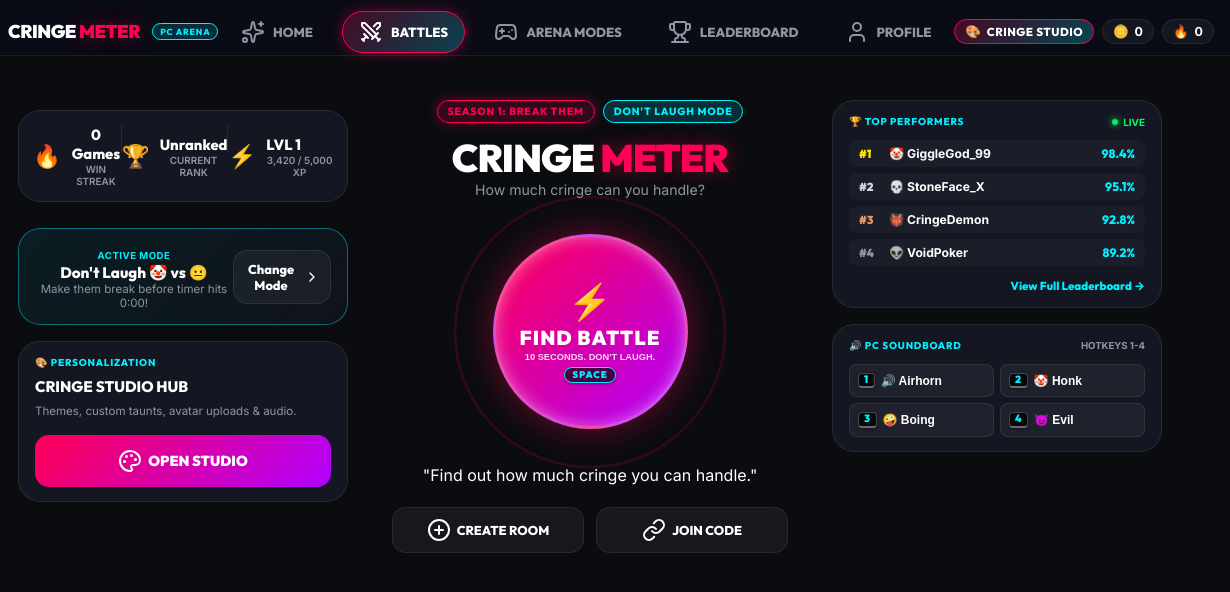
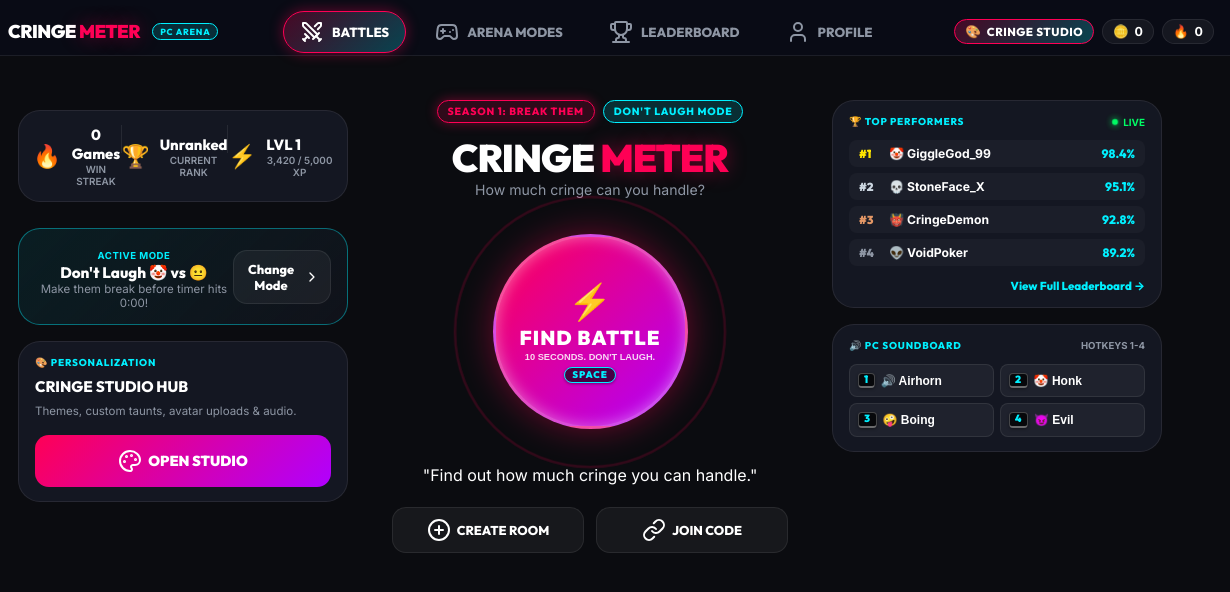
Before and after one commit to corn-ai67/cringe-meter, a website: page index.html in a window 1280 px wide. Both pictures are taken after a click on the button "CRINGE BATTLES →". Shown: the full height of the page, 50-1280 px from the left. Drawn offline with nearby package versions, Linux system fonts and the light colour scheme.

Commit message:
Remove HOME button from desktop top navigation bar and keep BATTLES as default active item

```diff
--- a/index.html
+++ b/index.html
@@ -45,11 +45,7 @@
 
       <!-- PC Desktop Navigation Links -->
       <nav class="desktop-nav-bar" id="desktopNav">
-        <button class="desktop-nav-btn active" data-view="view-landing">
-          <i data-lucide="sparkles"></i>
-          <span>HOME</span>
-        </button>
-        <button class="desktop-nav-btn" data-view="view-home">
+        <button class="desktop-nav-btn active" data-view="view-home">
           <i data-lucide="swords"></i>
           <span>BATTLES</span>
         </button>
```
